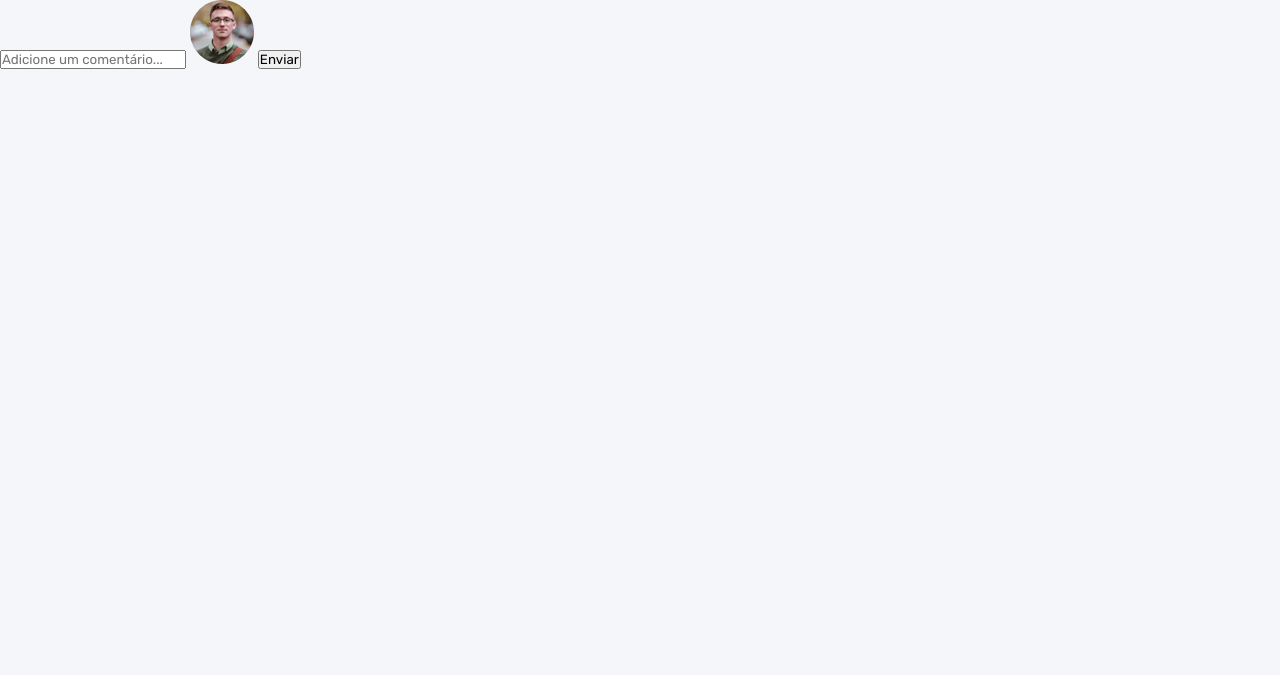
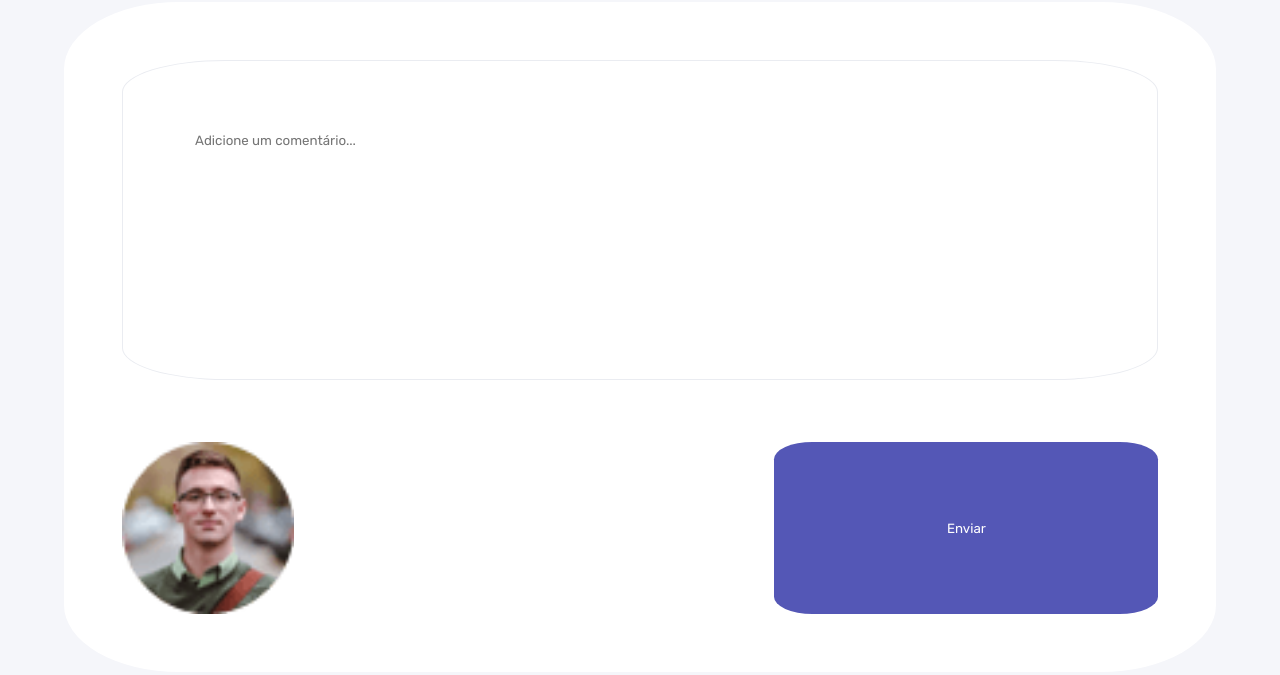
Before and after one commit to Edluel/interactive-comments, a plain HTML site: page index.html in a window 1280 px wide. Drawn offline with Linux system fonts and the light colour scheme.

Commit message:
styled comment on post

```diff
--- a/assets/style.css
+++ b/assets/style.css
@@ -10,17 +10,63 @@
     --Soft-Red: hsl(358, 79%, 66%);
     --Light-grayish-blue: hsl(239, 57%, 85%);
     --Pale-red: hsl(357, 100%, 86%);
-
     --Dark-blue: hsl(212, 24%, 26%);
     --Grayish-Blue: hsl(211, 10%, 45%);
     --Light-gray: hsl(223, 19%, 93%);
     --Very-light-gray: hsl(228, 33%, 97%);
     --White: hsl(0, 0%, 100%);
+    --border-radius: 10%;
 }
-
 
 body{
     height: 100%;
     width: 100%;
     background-color: var(--Very-light-gray);
 }
+
+/*User comment on main*/
+.post-comment{
+    display: flex;
+    position: fixed;
+    bottom: 0;
+    background-color: var(--White);
+    left: 50%;
+    transform: translateX(-50%);
+    width: 90%;
+    border-radius: var(--border-radius);
+    margin-bottom: 10%;
+}
+
+.post-comment form{
+    width: 100%;
+}
+
+.post-comment textarea{
+    width: 90%;
+    margin: 5%;
+    height: 25vw;
+    border-radius: var(--border-radius);
+    border: 1px solid var(--Light-gray);
+    resize: none;
+    padding: 2%;
+}
+
+.post-comment textarea::placeholder{
+    padding: 5%;
+}
+
+.post-comment img{
+    object-fit: contain;
+    width: 15%;
+    margin: 0 0 5% 5%;
+}
+
+.post-comment input{
+    margin: 0 5% 5% 0;
+    cursor: pointer;
+    border: 0;
+    background-color: var(--Moderate-blue);
+    color: var(--White);
+    border-radius: var(--border-radius);
+    width: 30vw;
+}
--- a/index.html
+++ b/index.html
@@ -12,7 +12,6 @@
 </head>
 <body>
     <section>
-        <!--Coment-->
         <template id="comment-template">
             <div class="other-comment">
                 <div class="comment-header">
@@ -53,20 +52,22 @@
                 </div>
 
             </div>
-        </template><!--Other comments-->
 
+        </template><!--Coments-->
 
-    <!--indent-->
     </section><!--Templates section-->
 
     <section>
         <div class="post-comment">
             <form id="comment-form" method="post">
-                <input type="text" placeholder="Adicione um comentário...">
-                <img src="assets/images/avatars/image-juliusomo.png" alt="user-avatar">
-                <button type="submit">Enviar</button>
+                <textarea type="text" placeholder="Adicione um comentário..."></textarea>
+                <div style="display: flex; justify-content: space-between;">
+                    <img src="assets/images/avatars/image-juliusomo.png" alt="user-avatar">
+                    <input type="submit" name="acao" value="Enviar">
+                </div>
             </form>
         </div>
+
     </section><!--Post comment-->
 
 
```
